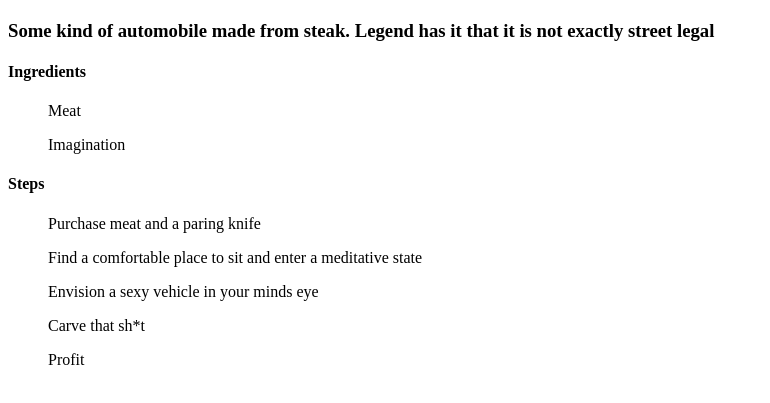
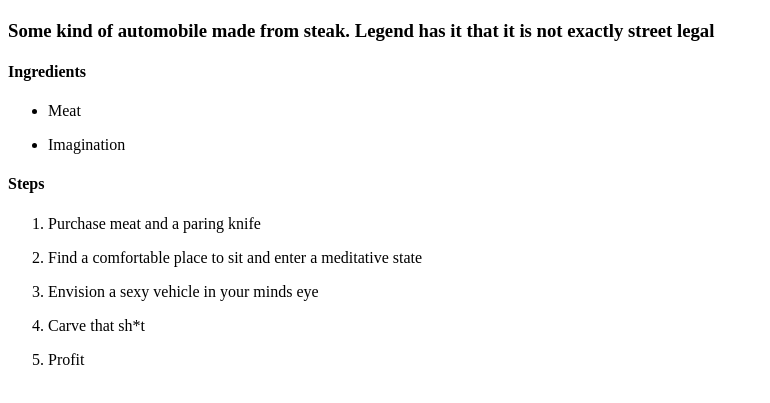
Before and after one commit to deadbeeet/odin-recipes, a plain HTML site: page recipes/Steak/steak.html in a window 1280 px wide. Shown: the part 99-502 px from the top of the page, without its empty margins (0-770 px from the left). Drawn offline with Linux system fonts and the light colour scheme.

Commit message:
Add steak.html

```diff
--- a/recipes/Steak/steak.html
+++ b/recipes/Steak/steak.html
@@ -11,13 +11,17 @@
     <img src="./car_steak.jpeg">
     <h3>Some kind of automobile made from steak. Legend has it that it is not exactly street legal</h3>
     <h4>Ingredients</h4>
-     <p><ul>Meat</ul></p>
-     <p><ul>Imagination</ul></p>
+    <ul>
+     <p><li>Meat</li></p>
+     <p><li>Imagination</li></p>
+     </ul>
      <h4>Steps</h4>
-     <p><ol>Purchase meat and a paring knife</ol></p>
-     <p><ol>Find a comfortable place to sit and enter a meditative state</ol></p>
-     <p><ol>Envision a sexy vehicle in your minds eye</ol></p>
-     <p><ol>Carve that sh*t</ol></p>
-     <p><ol>Profit</ol></p>
+     <ol>
+     <p><li>Purchase meat and a paring knife</li></p>
+     <p><li>Find a comfortable place to sit and enter a meditative state</li></p>
+     <p><li>Envision a sexy vehicle in your minds eye</li></p>
+     <p><li>Carve that sh*t</li></p>
+     <p><li>Profit</li></p>
+     </ol>
 </body>
 </html>
```
